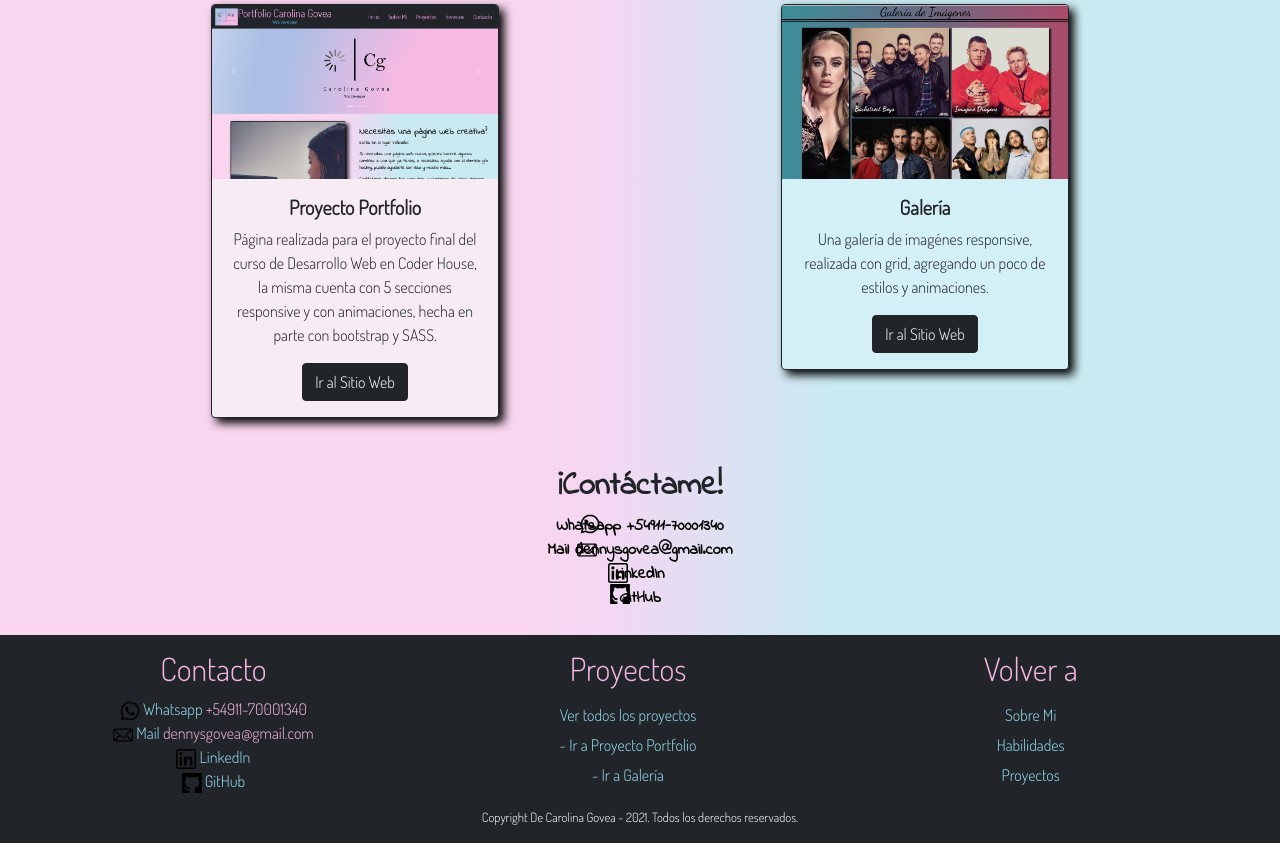
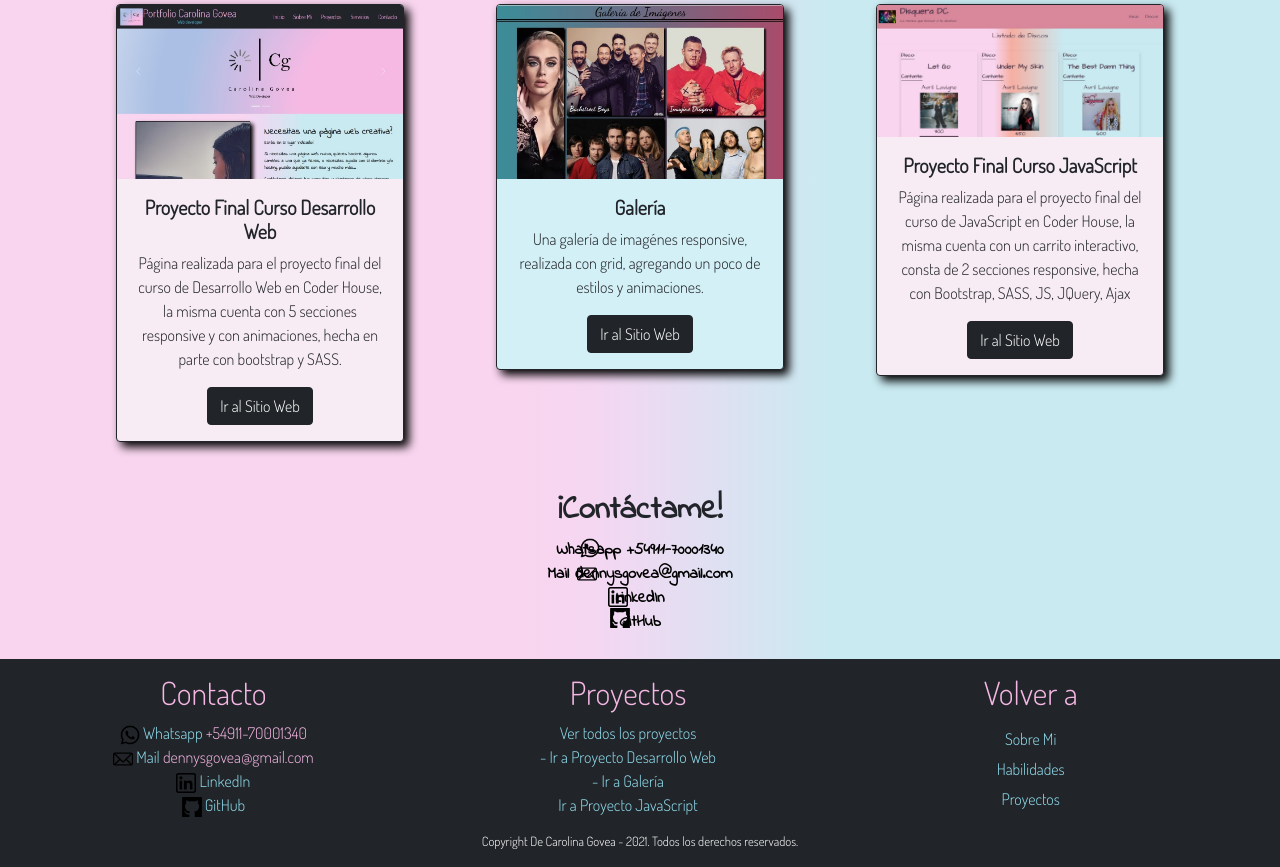
Before and after one commit to CarolinaGoveaM/Updated-Portfolio, a website: page index.html in a window 1280 px wide. Shown: the part 1089-1956 px from the top of the page. Before the commit the page ends 1932 px from the top, so only its background shows below. Drawn offline with nearby package versions, Linux system fonts and the light colour scheme.

Commit message:
se agrego el proyecto de js

```diff
--- a/index.html
+++ b/index.html
@@ -163,20 +163,20 @@
   <section class="container section__proyectos--card">
     <div class="row">
 
-      <div class="col-lg-6 col-sm-12">
+      <div class="col-lg-4 col-sm-12">
         <div class="card border-dark mx-auto card2__section--proyectos" style="width: 18rem;">
           <img src="assets/images/card1.jpg" class="card-img-top" alt="Proyecto Portfolio">
           <div class="card-body">
-            <h5 class="card-title">Proyecto Portfolio</h5>
+            <h5 class="card-title">Proyecto Final Curso Desarrollo Web</h5>
             <p class="card-text">Página realizada para el proyecto final del curso de Desarrollo Web en Coder House, la
               misma cuenta con 5 secciones responsive y con animaciones, hecha en parte con bootstrap y SASS.</p>
-            <a href="https://carolinagoveam.github.io/Portfolio-Final-Project/" target="blank" class="btn btn-dark">Ir al Sitio
+            <a href="https://carolinagoveam.github.io/Proyecto-Final-Desarrollo-Web/" target="blank" class="btn btn-dark">Ir al Sitio
               Web</a>
           </div>
         </div>
       </div>
 
-      <div class="col-lg-6 col-sm-12">
+      <div class="col-lg-4 col-sm-12">
         <div class="card border-dark mx-auto card1__section--proyectos" style="width: 18rem;">
           <img src="assets/images/card2.jpg" class="card-img-top" alt="Proyecto de una Galería">
           <div class="card-body">
@@ -185,6 +185,19 @@
               estilos y animaciones.</p>
             <a href="https://carolinagoveam.github.io/Gallery/" target="blank" class="btn btn-dark">Ir al
               Sitio Web</a>
+          </div>
+        </div>
+      </div>
+
+      <div class="col-lg-4 col-sm-12">
+        <div class="card border-dark mx-auto card2__section--proyectos" style="width: 18rem;">
+          <img src="assets/images/card3.jpg" class="card-img-top" alt="Proyecto Final JavaScript">
+          <div class="card-body">
+            <h5 class="card-title">Proyecto Final Curso JavaScript</h5>
+            <p class="card-text">Página realizada para el proyecto final del curso de JavaScript en Coder House, la
+              misma cuenta con un carrito interactivo, consta de 2 secciones responsive, hecha con Bootstrap, SASS, JS, JQuery, Ajax</p>
+            <a href="https://proyecto-final-javascript.vercel.app" target="blank" class="btn btn-dark">Ir al Sitio
+              Web</a>
           </div>
         </div>
       </div>
@@ -241,8 +254,9 @@
       <div class="col-sm-4 row">
         <h2 class="title__footer">Proyectos</h2>
         <a href="#proyectos">Ver todos los proyectos</a>
-        <a href="https://carolinagoveam.github.io/Portfolio-Final-Project/" target="blank">- Ir a Proyecto Portfolio</a>
+        <a href="https://carolinagoveam.github.io/Proyecto-Final-Desarrollo-Web/" target="blank">- Ir a Proyecto Desarrollo Web</a>
         <a href="https://carolinagoveam.github.io/Gallery/" target="blank">- Ir a Galería</a>
+        <a href="https://proyecto-final-javascript.vercel.app" target="blank">Ir a Proyecto JavaScript</a>
       </div>
 
       <div class="col-sm-4 row">
```
Also changed, not shown: assets/images/card3.jpg (added).
